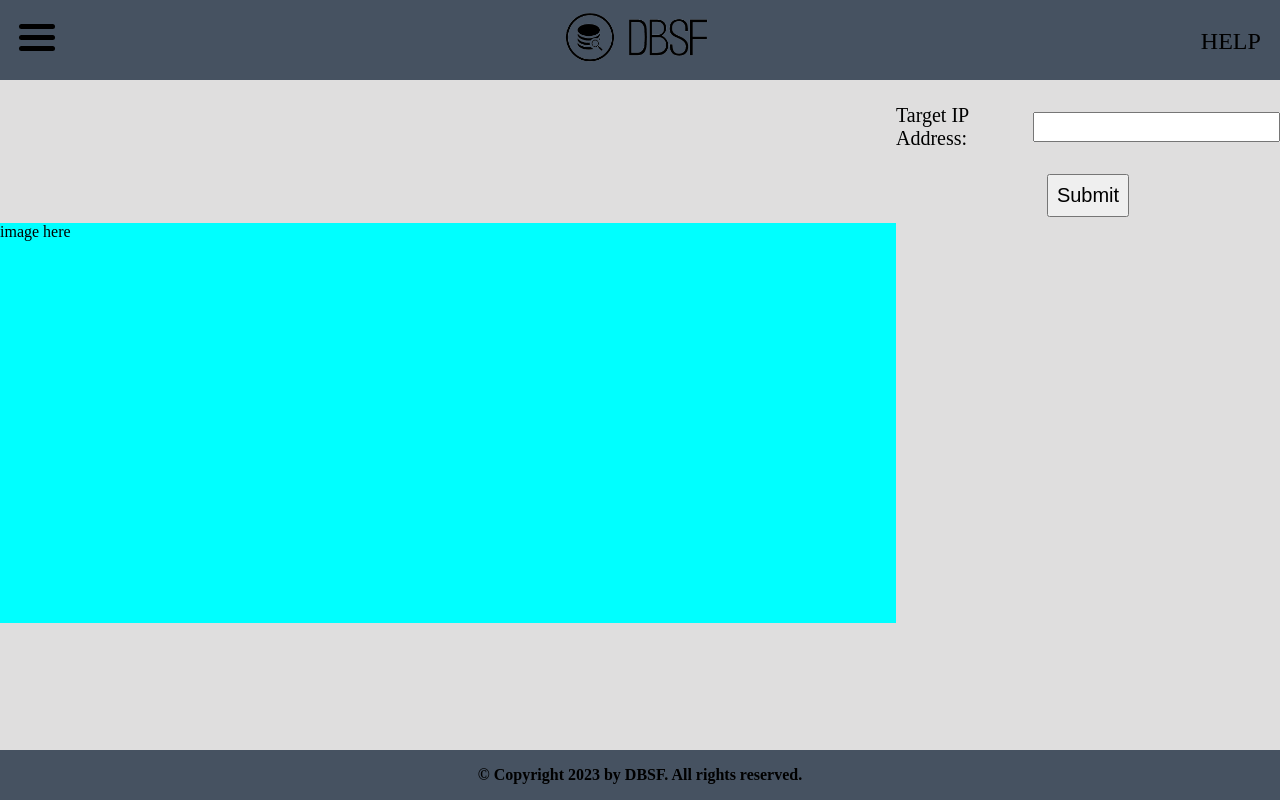
After one commit to rafelsusanto/DBSF, a Django app: template DBSF/src/templates/result.html in a window 1280 px wide. The commit adds this page. Run offline with Django 4.2, Linux system fonts and the light colour scheme; the template is opened without the code that fills it, so the values that code supplies are empty.

Commit message:
update base body

```diff
--- a/DBSF/src/static/css/base.css
+++ b/DBSF/src/static/css/base.css
@@ -72,10 +72,12 @@ footer{
   #dropdown-menu{
     /* top right bottom left */
     padding:3vh 0 0 1.5vw;
+
   }
 
     /* dropdown content (submenu) */
     #dropdown-content {
+      width: 14vw;
       left:0vw;
       display:none;
       position: absolute;
--- a/DBSF/src/static/css/home.css
+++ b/DBSF/src/static/css/home.css
@@ -1,3 +1,9 @@
+#home-body{
+    display: grid;
+    grid-template-columns: 0fr 1fr;
+}
+
+
 #home-box-pic{
     display: flex;
     justify-content: center;
--- a/DBSF/src/static/js/base.js
+++ b/DBSF/src/static/js/base.js
@@ -8,6 +8,9 @@ function checkbox(){
 
         // update grid ratio
         document.getElementById("navbar").style.gridTemplateColumns = "0.6fr 0.4fr 1fr 1fr";
+
+        // update grid ratio for body
+        document.getElementById("home-body").style.gridTemplateColumns = "14fr 86fr";
     }else{
         // make logo appear
         document.getElementById("logo").style.display = "flex";
@@ -17,5 +20,8 @@ function checkbox(){
 
         // update grid ratio
         document.getElementById("navbar").style.gridTemplateColumns = "0.2fr 0.8fr 1fr 1fr";
+
+        // update grid ratio for body
+        document.getElementById("home-body").style.gridTemplateColumns = "0fr 1fr";
     }
 }
--- /dev/null
+++ b/DBSF/src/templates/result.html
@@ -0,0 +1,21 @@
+{% extends 'base.html' %}
+
+{% block content %}
+    <div id="home-body">
+        <div id="home-box-pic">
+            <div>image here</div>
+        </div>
+        <div>
+            <form action="">
+                <div id="target-ip-box">
+                    <label for="targetIP">Target IP Address:</label><br>
+                    <input type="text" name="targetIP"><br>
+                </div>
+                <div id="target-ip-submit-box">
+                    <input type="submit" value="Submit">
+                </div>
+
+            </form>
+        </div>
+    </div>
+{% endblock content %}
```
Also changed, not shown: DBSF/src/templates/home.html (+7 -0 lines).
